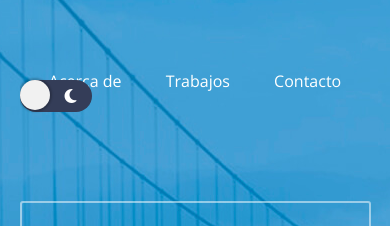
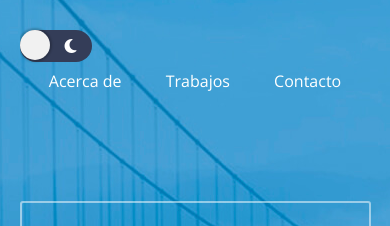
Before and after one commit to Geovanex24/portafolio-curso-multimedios, a website: page index.html in a window 390 px wide. Shown: the top 226 px of the page. Drawn offline with nearby package versions, Linux system fonts and the light colour scheme.

Commit message:
Boton switch final

```diff
--- a/scss/components/_queries.scss
+++ b/scss/components/_queries.scss
@@ -20,7 +20,7 @@
     }
 
     .switch{
-        top: 40px;
+        top: -10px;
     }
 
     .footer{
```
Also changed, not shown: css/styles.css.
